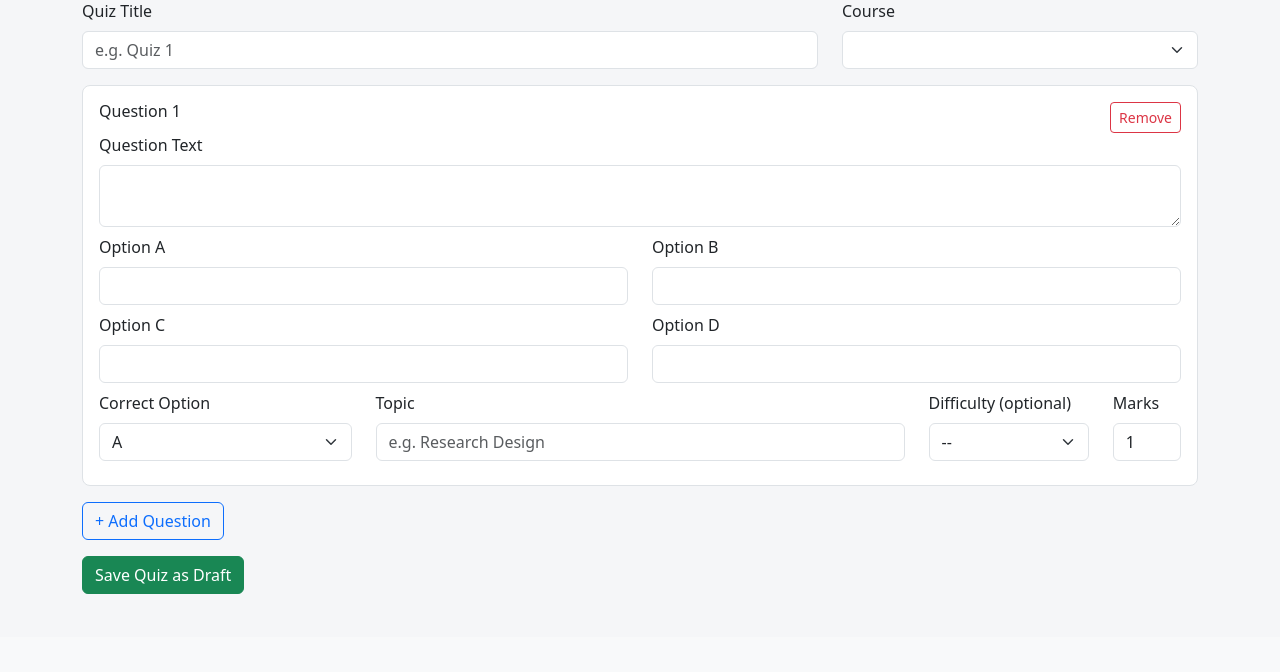
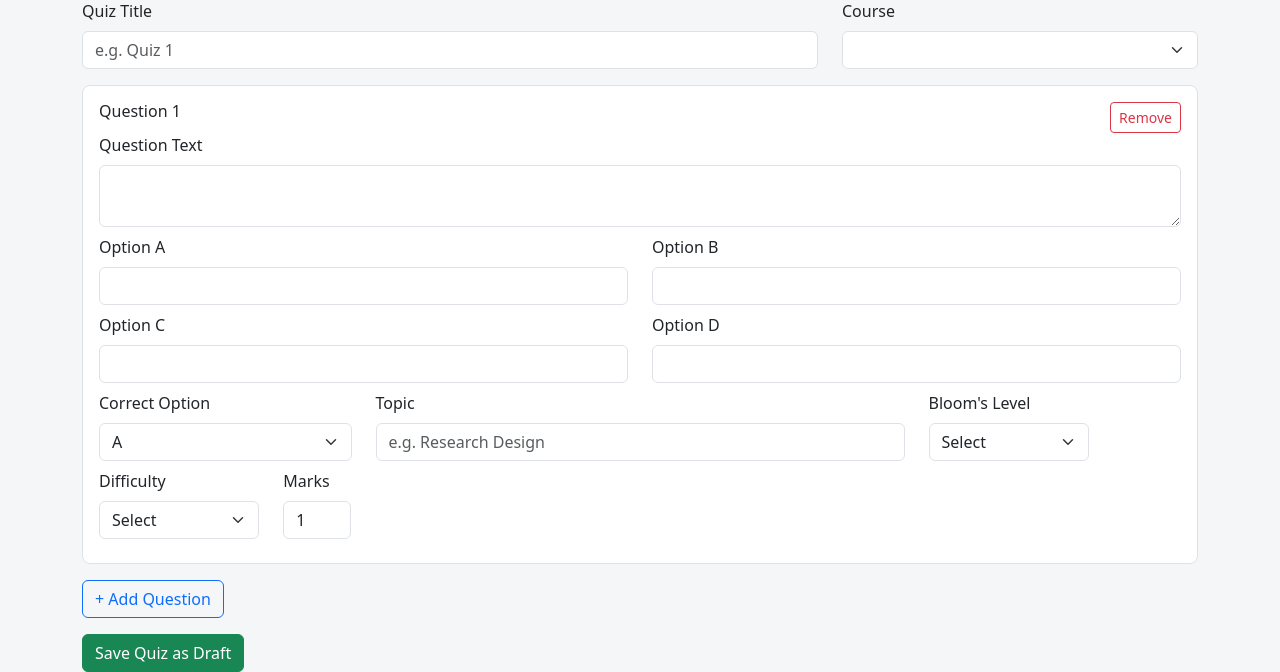
Before and after one commit to Alekhya-m5/AdaptiveQuiz_Major, a Flask app: template app/templates/teacher/create_quiz.html in a window 1280 px wide. Shown: the part 163-835 px from the top of the page. Before the commit the page ends 757 px from the top, so only its background shows below. Run offline with Flask 3, Linux system fonts and the light colour scheme; the template is opened without the code that fills it, so the values that code supplies are empty.

Commit message:
Added Bloom Level in Create Quiz section

```diff
--- a/app/templates/teacher/create_quiz.html
+++ b/app/templates/teacher/create_quiz.html
@@ -70,14 +70,25 @@
                 <input type="text" name="topic[]" class="form-control" required placeholder="e.g. Research Design">
             </div>
             <div class="col-md-2 mb-2">
-                <label class="form-label">Difficulty (optional)</label>
-                <select name="difficulty[]" class="form-select">
-                    <option value="">--</option>
-                    <option value="Easy">Easy</option>
-                    <option value="Medium">Medium</option>
-                    <option value="Hard">Hard</option>
-                </select>
-            </div>
+    <label class="form-label">Bloom's Level</label>
+    <select name="blooms_level[]" class="form-select" required>
+        <option value="" selected disabled>Select</option>
+        <option value="Understand">Understand</option>
+        <option value="Apply">Apply</option>
+        <option value="Evaluate">Analyze</option>
+    </select>
+</div>
+
+<div class="col-md-2 mb-2">
+    <label class="form-label">Difficulty</label>
+    <select name="difficulty[]" class="form-select" required>
+        <option value="" selected disabled>Select</option>
+        <option value="Easy">Easy</option>
+        <option value="Medium">Medium</option>
+        <option value="Hard">Hard</option>
+    </select>
+</div>
+
             <div class="col-md-1 mb-2">
                 <label class="form-label">Marks</label>
                 <input type="number" name="marks[]" class="form-control" value="1" min="0" step="0.5">
```
